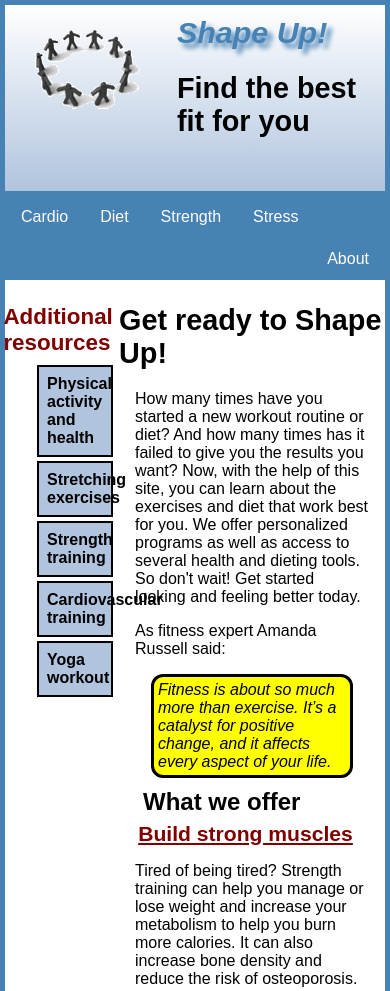
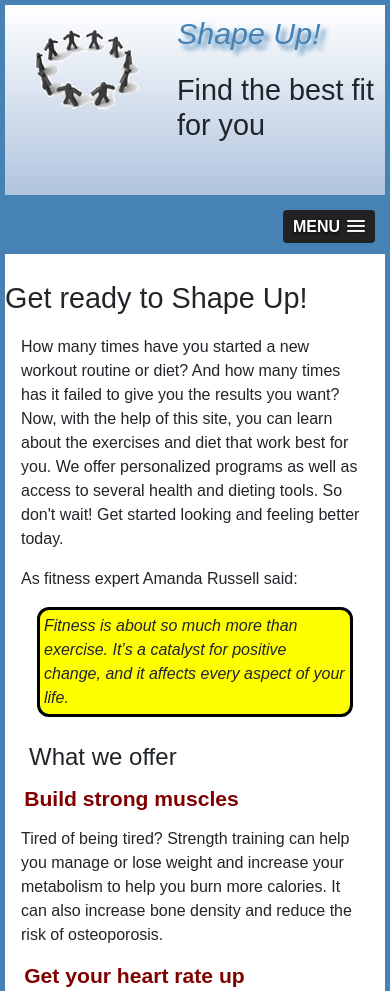
Before and after one commit to S-Noah/shapeup, a plain HTML site: page index.html in a window 390 px wide. Shown: the top 991 px of the page. Drawn offline with nearby package versions, Linux system fonts and the light colour scheme.

Commit message:
Update 3/11

```diff
--- a/index.html
+++ b/index.html
@@ -6,11 +6,25 @@
 	<!--[if lt IE 9]><script src="https://oss.maxcdn.com/libs/html5shiv/3.7.0/html5shiv.js"></script>
 	<![endif]-->
 	<meta charset="utf-8" />
+	<meta name="viewport" content="width=device-width, initial-scale=1.0">
 	<title>Shape Up!</title>
+
+	<!-- Latest compiled and minified CSS -->
+	<link rel="stylesheet" href="https://maxcdn.bootstrapcdn.com/bootstrap/4.5.2/css/bootstrap.min.css">
+
+	<!-- jQuery library -->
+	<script src="https://ajax.googleapis.com/ajax/libs/jquery/3.5.1/jquery.min.js"></script>
+
+	<!-- Popper JS -->
+	<script src="https://cdnjs.cloudflare.com/ajax/libs/popper.js/1.16.0/umd/popper.min.js"></script>
+
+	<!-- Latest compiled JavaScript -->
+	<script src="https://maxcdn.bootstrapcdn.com/bootstrap/4.5.2/js/bootstrap.min.js"></script>
+
 	<link rel="icon" href="images/favicon.ico">
 	<link rel="stylesheet" href="styles/normalize.css">
+	<link rel="stylesheet" href="styles/main.css">
 	<link rel="stylesheet" href="styles/slicknav.css">
-	<link rel="stylesheet" href="styles/main.css">
 	<script src="https://code.jquery.com/jquery-3.2.1.min.js"></script>
 	<script src="js/jquery.slicknav.min.js"></script>
 	<script type="text/javascript">
@@ -26,7 +40,7 @@
 		<h2 id= name>Shape Up!</h2>
 		<h3 id= motto>Find the best fit for you</h3>
 	</header>
-	<nav id="mobile_menu"></nav>
+	<nav id="mobilemenu"></nav>
 	<nav id="nav_menu">
 		<ul>
 			<li><a href="cardio/index.html">Cardio</a></li>
--- a/styles/main.css
+++ b/styles/main.css
@@ -199,14 +199,14 @@ footer p {
     padding-bottom: 1em;
     color: white;
 }
-#mobile_menu {
+#mobilemenu {
     display: none;
 }
 #nav_menu #about {
     float: right;
 }
 
-@media only screen and (max-wdith: 600px) {
+@media only screen and (max-width: 600px) {
     .homesection {
         float: none;
         width: 100%;
@@ -215,6 +215,15 @@ footer p {
     .sidebar {
         width: 100;
     }
+    #nav_menu {
+        display: none;
+    }
+    #mobilemenu {
+        display: inherit;
+    }
+    .slicknav_menu {
+        background-color: steelblue !important;
+    }
 }
 
 @media only screen and (max-width: 400px) {
```
